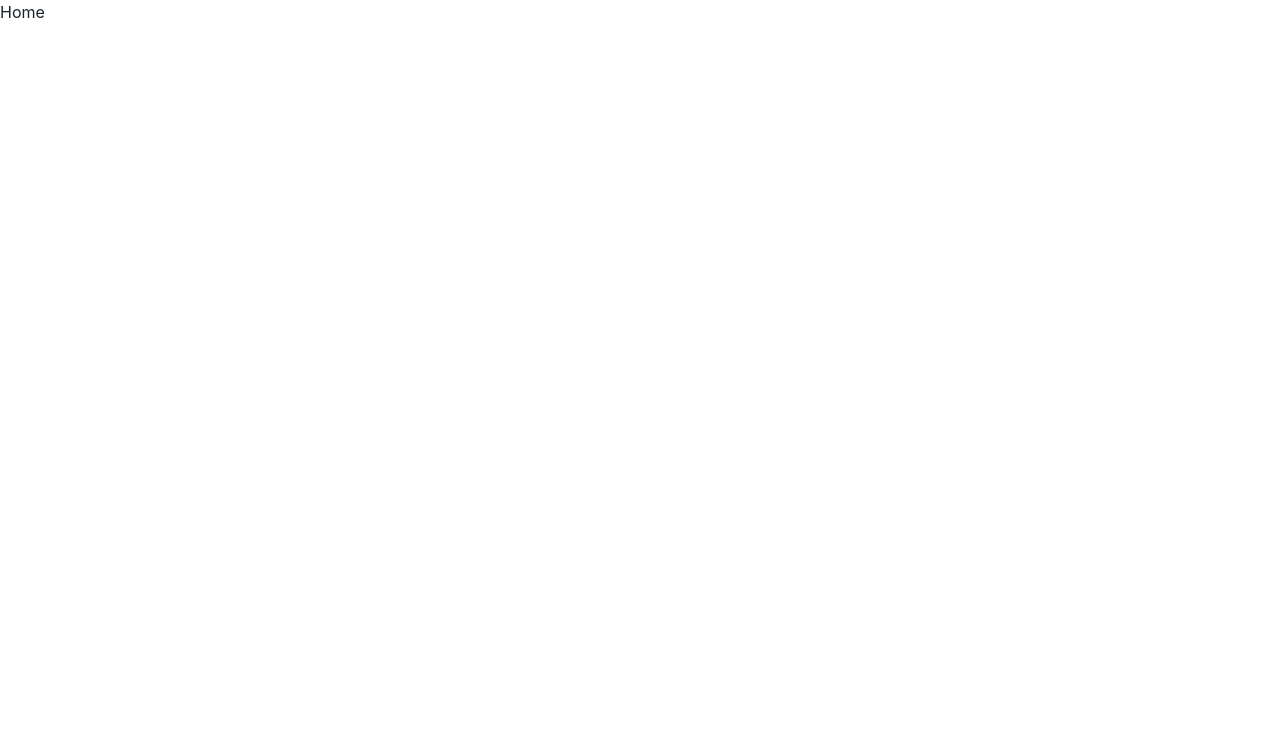
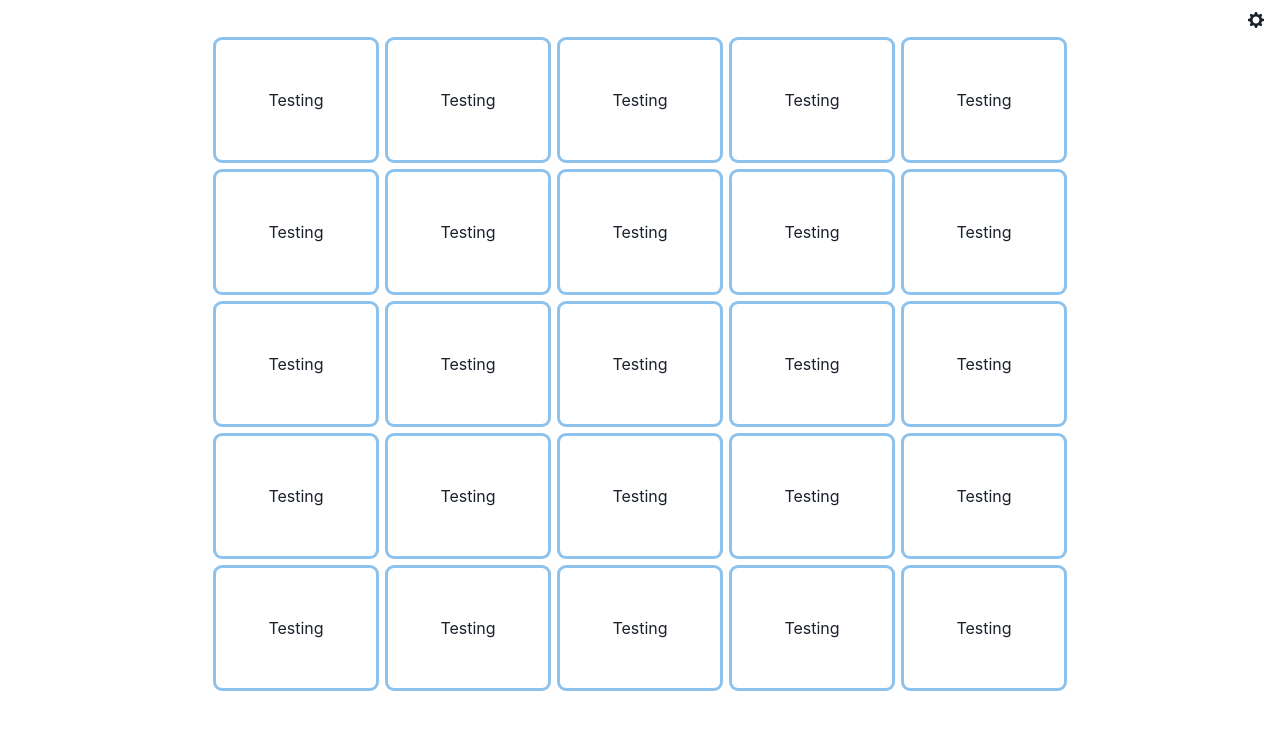
Before and after one commit to TheFloatingTree/codenames, a React (Create React App) app in the folder client/: page / in a window 1280 px wide. Shown: the top 730 px of the page. Built offline with nearby package versions, Linux system fonts and the light colour scheme.

Commit message:
Started building tile grid, darkmode/lightmode switch

```diff
--- a/client/package.json
+++ b/client/package.json
@@ -4,6 +4,7 @@
   "private": true,
   "proxy": "http://localhost:3001/",
   "dependencies": {
+    "@chakra-ui/icons": "^1.0.13",
     "@chakra-ui/react": "^1.6.3",
     "@emotion/react": "11",
     "@emotion/styled": "11",
--- a/client/src/App.jsx
+++ b/client/src/App.jsx
@@ -1,6 +1,7 @@
 import { BrowserRouter as Router, Switch, Route } from 'react-router-dom'
-import { ChakraProvider } from "@chakra-ui/react"
+import { ChakraProvider, theme } from "@chakra-ui/react"
 import Home from './pages/Home'
+import React from 'react';
 
 function App() {
 
@@ -15,7 +16,7 @@ function App() {
   // }, [readyState])
 
   return (
-    <ChakraProvider>
+    <ChakraProvider theme={theme}>
       <Router>
         <Switch>
           <Route path="/">
--- /dev/null
+++ b/client/src/components/GameTile.jsx
@@ -0,0 +1,15 @@
+import React from 'react'
+import { Center, useMediaQuery } from "@chakra-ui/react"
+
+export default function GameTile() {
+
+    const [desktop] = useMediaQuery("(min-width: 481px)")
+
+    const boxSize = desktop ? { w: "160px", h: "120px" } : { w: "80px", h: "60px" }
+
+    return (
+        <Center w={ boxSize.w } h={ boxSize.h } boxShadow="outline" borderRadius="md">
+            Testing
+        </Center>
+    )
+}
--- a/client/src/index.js
+++ b/client/src/index.js
@@ -2,9 +2,12 @@ import React from 'react';
 import ReactDOM from 'react-dom';
 import './index.css';
 import App from './App';
+import theme from './theme';
+import { ColorModeScript } from '@chakra-ui/react';
 
 ReactDOM.render(
   <React.StrictMode>
+    <ColorModeScript initialColorMode={theme.config.initialColorMode} />
     <App />
   </React.StrictMode>,
   document.getElementById('root')
--- a/client/src/pages/Home.jsx
+++ b/client/src/pages/Home.jsx
@@ -1,9 +1,49 @@
 import React from 'react'
+import { Button, Center, Flex, Grid, Spacer, useColorMode } from "@chakra-ui/react"
+import { SettingsIcon } from '@chakra-ui/icons'
+import GameTile from '../components/GameTile'
 
 export default function Home() {
+
+    const { colorMode, toggleColorMode } = useColorMode()
+
     return (
-        <div>
-            Home
-        </div>
+        <>
+            <Flex>
+                <Spacer></Spacer>
+                <Button variant="ghost" onClick={toggleColorMode}>
+                    <SettingsIcon></SettingsIcon>
+                </Button>
+            </Flex>
+            <Center>
+                <Grid templateColumns="repeat(5, 1fr)" gap="3">
+                    <GameTile></GameTile>
+                    <GameTile></GameTile>
+                    <GameTile></GameTile>
+                    <GameTile></GameTile>
+                    <GameTile></GameTile>
+                    <GameTile></GameTile>
+                    <GameTile></GameTile>
+                    <GameTile></GameTile>
+                    <GameTile></GameTile>
+                    <GameTile></GameTile>
+                    <GameTile></GameTile>
+                    <GameTile></GameTile>
+                    <GameTile></GameTile>
+                    <GameTile></GameTile>
+                    <GameTile></GameTile>
+                    <GameTile></GameTile>
+                    <GameTile></GameTile>
+                    <GameTile></GameTile>
+                    <GameTile></GameTile>
+                    <GameTile></GameTile>
+                    <GameTile></GameTile>
+                    <GameTile></GameTile>
+                    <GameTile></GameTile>
+                    <GameTile></GameTile>
+                    <GameTile></GameTile>
+                </Grid>
+            </Center>
+        </>
     )
 }
--- /dev/null
+++ b/client/src/theme.js
@@ -0,0 +1,10 @@
+// @ts-nocheck
+import { extendTheme } from "@chakra-ui/react"
+
+const config = {
+    initialColorMode: "dark",
+    useSystemColorMode: false,
+}
+
+const theme = extendTheme({ config })
+export default theme
```
Also changed, not shown: client/jsconfig.json (added, +10 -0 lines), 1 other file (tests, documents, lock files or other folders).
